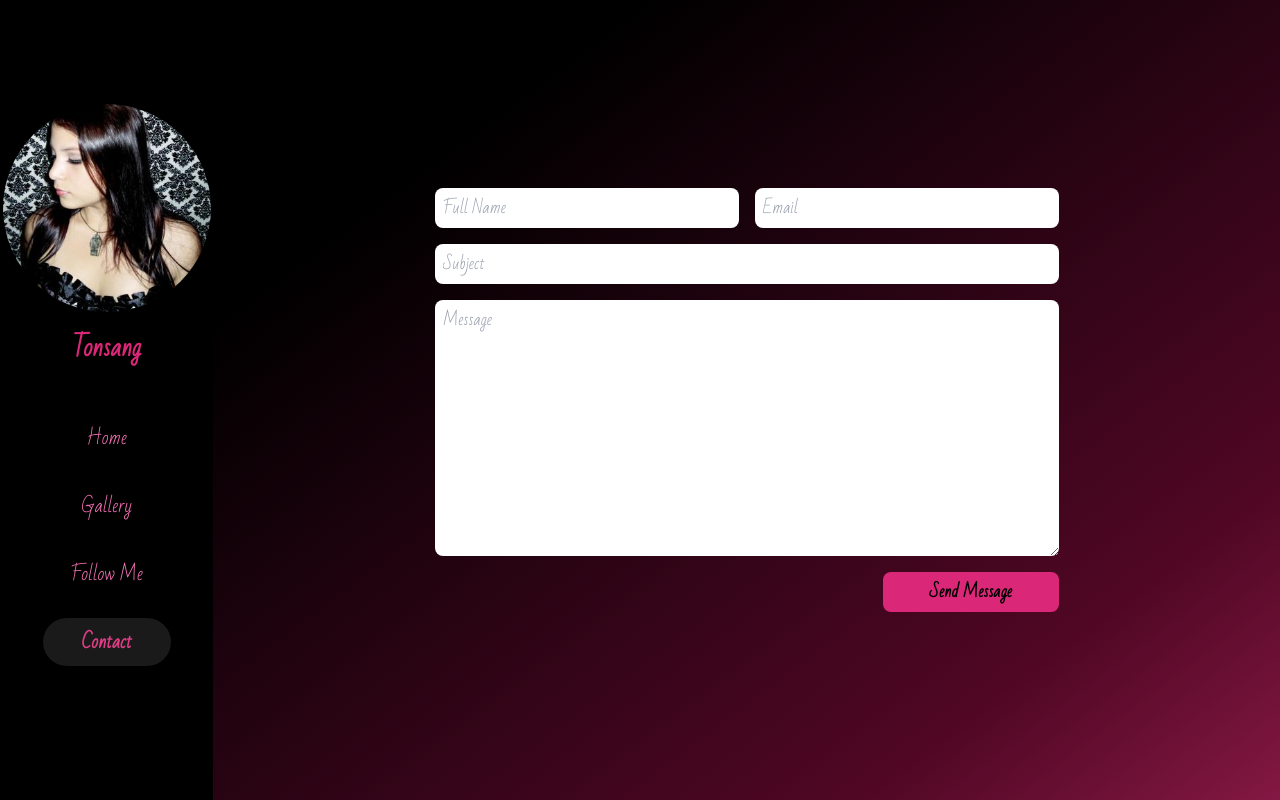
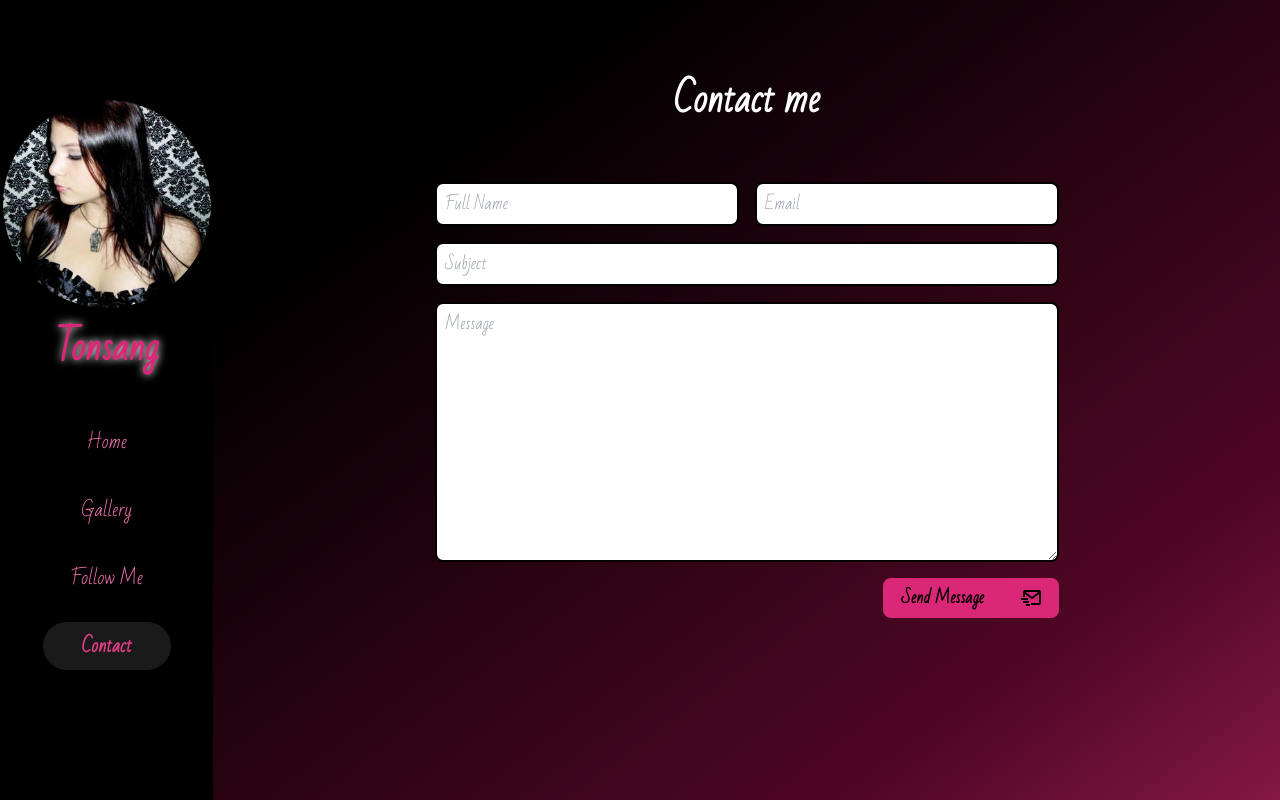
Before and after one commit to Marco90v/portfolio-zl, a Next.js app: page /contact in a window 1280 px wide. Built offline with nearby package versions, Linux system fonts and the light colour scheme.

Commit message:
style: ajustes visuales

```diff
--- a/app/contact/page.tsx
+++ b/app/contact/page.tsx
@@ -1,18 +1,30 @@
 'use client'
+import Image from "next/image";
+import send from "../../assets/mail-send-regular-24.png";
+
 function Page(){
     const handlerSubmit = (e:any) => {
         e.preventDefault();
     }
     return(
-        <div className="h-screen overflow-auto py-8 lg:col-span-5 flex flex-wrap gap-10 justify-center items-center bg-gradient-to-br from-black via-pink-950 to-pink-900 from-20% via-80% ">
+        <section className="baseContainerSection extraContainerSection bg-gradient-to-br from-black via-pink-950 to-pink-900 from-20% via-80%">
+            <h2 className="lg:absolute top-20 text-white text-4xl font-black" >Contact me</h2>
             <form onSubmit={handlerSubmit} className="p-2 w-[40rem] y-[25rem] grid grid-cols-1 lg:grid-cols-2 gap-4 items-center">
-                <input required name="name" id="name" type="text" placeholder="Full Name" className="p-2 rounded-lg" />
-                <input required name="email" id="email" type="text" placeholder="Email" className="p-2 rounded-lg" />
-                <input required name="subject" id="subject" type="text" placeholder="Subject" className="lg:col-span-2 p-2 rounded-lg" />
-                <textarea required name="msg" id="msg" cols={30} rows={10} placeholder="Message" className="lg:col-span-2 p-2 rounded-lg" />
-                <button type="submit" className="lg:col-start-2 lg:ml-[8rem] bg-pink-600 p-2 rounded-lg font-black transition-[background] duration-500 hover:bg-pink-400" >Send Message</button>
+                <input required name="name" id="name" type="text" placeholder="Full Name" className="baseInputsContact" />
+                <input required name="email" id="email" type="email" placeholder="Email" className="baseInputsContact" />
+                <input required name="subject" id="subject" type="text" placeholder="Subject" className="lg:col-span-2 baseInputsContact" />
+                <textarea required name="msg" id="msg" cols={30} rows={10} placeholder="Message" className="lg:col-span-2 baseInputsContact" />
+                <button type="submit" className="lg:col-start-2 lg:ml-[8rem] bg-pink-600 rounded-lg font-black sendButtom transition-[background, shadow] duration-500 hover:bg-pink-400 hover:shadow-md hover:shadow-black" >
+                    Send Message
+                    <Image
+                        src={send}
+                        alt="iconSend"
+                        width={24}
+                        height={24}
+                    />
+                </button>
             </form>
-        </div>
+        </section>
     )
 }
 export default Page;
--- a/app/followme/page.tsx
+++ b/app/followme/page.tsx
@@ -3,7 +3,7 @@ import instagram from "../../assets/instagram-alt-logo-240.png"
 import Link from "next/link";
 function Page(){
     return(
-        <div className="h-screen overflow-auto py-8 lg:col-span-5 flex flex-col flex-wrap gap-10 justify-center items-center bg-gradient-radial from-pink-700 via-pink-950 to-black text-center text-2xl font-black lg:flex-row">
+        <section className="baseContainerSection extraContainerSection flex-col bg-gradient-radial from-pink-700 via-pink-950 to-black text-center text-2xl font-black lg:flex-row">
             <h2 className="lg:absolute top-20 text-white text-4xl">Follow me on my social networks.</h2>
             <Link href="https://www.instagram.com/artonsang/" target="_blank" className="p-4 rounded-2xl transition-[color, background] duration-500 hover:text-white hover:bg-white/10">
                 <Image
@@ -19,7 +19,7 @@ function Page(){
                 />
                 <p>@zoimarlezama</p>
             </Link>
-        </div>
+        </section>
     )
 }
 export default Page;
--- a/app/page.tsx
+++ b/app/page.tsx
@@ -3,17 +3,17 @@ import cover from "../assets/cover.jpg"
 
 function Page(){
     return(
-        <div className="h-screen overflow-auto relative lg:col-span-5">
+        <section className="baseContainerSection lg:col-span-5">
             <Image
                 className="w-full h-full object-cover"
                 src={cover}
                 alt="cover"
             />
-            <div className="w-full h-full absolute left-0 top-0 bg-gradient-to-b from-black text-pink-600 flex flex-col justify-center items-center gap-20">
-                <h2 className="text-9xl font-black text-center">Zoimar lezama</h2>
-                <p className="text-4xl font-black text-center text-white">Illustrator at heart, a medical surgeon by profession</p>
+            <div className="w-full h-full absolute left-0 top-0 bg-gradient-to-b from-black text-pink-600 flex flex-col justify-center items-center gap-y-40">
+                <h2 className="text-8xl lg:text-9xl font-black text-center">Zoimar lezama</h2>
+                <p className="w-[90%] text-2xl lg:text-4xl font-black text-center text-white lg:text-right">Illustrator at heart, a medical surgeon by profession</p>
             </div>
-        </div>
+        </section>
     )
 }
 export default Page;
--- a/components/Gallery.tsx
+++ b/components/Gallery.tsx
@@ -4,7 +4,7 @@ import Link from "next/link";
 
 function Gallery(){
     return(
-        <div className="h-screen overflow-auto py-8 lg:col-span-5 flex flex-wrap gap-10 justify-center items-center">
+        <section className="baseContainerSection extraContainerSection bg-gradient-radial from-white to-pink-200 from-80%">
             {
                 art.map((item,idx)=>{
                     return (
@@ -20,7 +20,7 @@ function Gallery(){
                     )
                 })
             }
-        </div>
+        </section>
     )
 }
 export default Gallery;
--- a/components/Sidebar.tsx
+++ b/components/Sidebar.tsx
@@ -40,7 +40,7 @@ function Sidebar(){
                 src={avatar}
                 alt="Zoimar Lezama"
             />
-            <h1 className="text-center text-2xl font-black mb-10 text-pink-600">Tonsang</h1>
+            <h1 className="text-center text-4xl font-black mb-10 text-pink-600 titleShadow">Tonsang</h1>
             <ul className="flex flex-col justify-center gap-10 w-full text-center text-lg mb-10">
                 {
                     root.map((item:root)=>{
--- a/styles/globals.css
+++ b/styles/globals.css
@@ -30,20 +30,8 @@
   box-sizing: border-box;
 }
 
-body {
-  /* color: rgb(var(--foreground-rgb));
-  background: linear-gradient(
-      to bottom,
-      transparent,
-      rgb(var(--background-end-rgb))
-    )
-    rgb(var(--background-start-rgb)); */
-}
-
 .back::before{
   content: "";
-  /* width: 0rem;
-  height: 0rem; */
   width: 0rem;
   height: 3rem;
   position: absolute;
@@ -56,16 +44,31 @@ body {
   transition: all ease-in-out 0.25s;
 }
 .backActive::before{
-  /* background: rgb(255 255 255 / 10%); */
   width: 8rem;
-  /* height: 3rem; */
   opacity: 1;
 
 }
 .back:hover::before{
-  /* background: rgb(255 255 255 / 10%); */
   width: 8rem;
-  /* height: 3rem; */
   opacity: 1;
-
 }
+.titleShadow{
+  text-shadow: 0 0 0.5rem white;
+}
+.sendButtom{
+  display: grid;
+  grid-template-columns: 1fr auto;
+  column-gap: 2rem;
+  padding: 0.5rem 1rem;
+}
+@layer components{
+  .baseInputsContact{
+    @apply  p-2 rounded-lg focus:outline-none border-solid border-2 focus:border-pink-700;
+  }
+  .baseContainerSection{
+    @apply h-screen overflow-auto;
+  }
+  .extraContainerSection{
+    @apply py-8 lg:col-span-5 flex flex-wrap gap-10 justify-center items-center;
+  }
+}
```
Also changed, not shown: assets/mail-send-regular-24.png (added).
